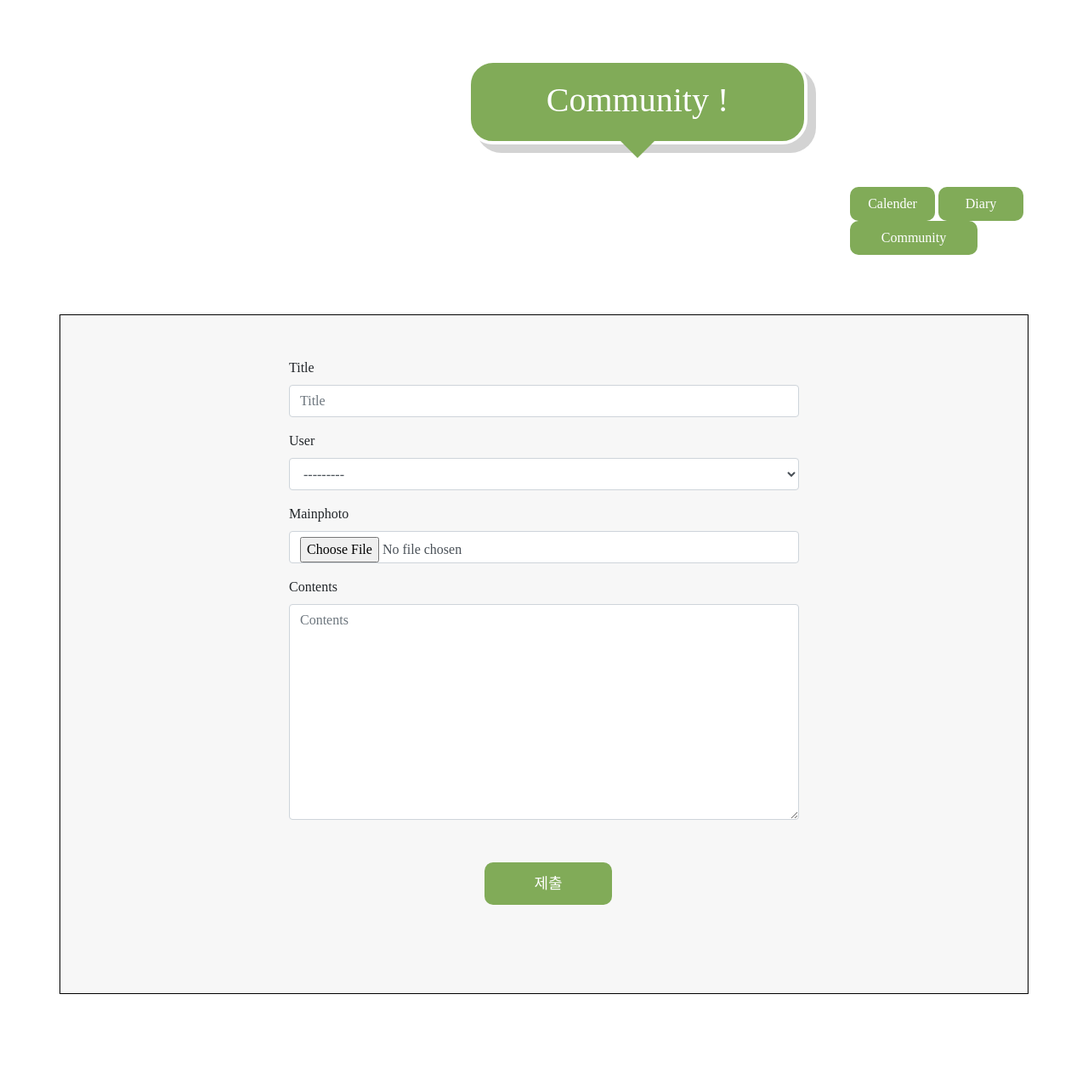
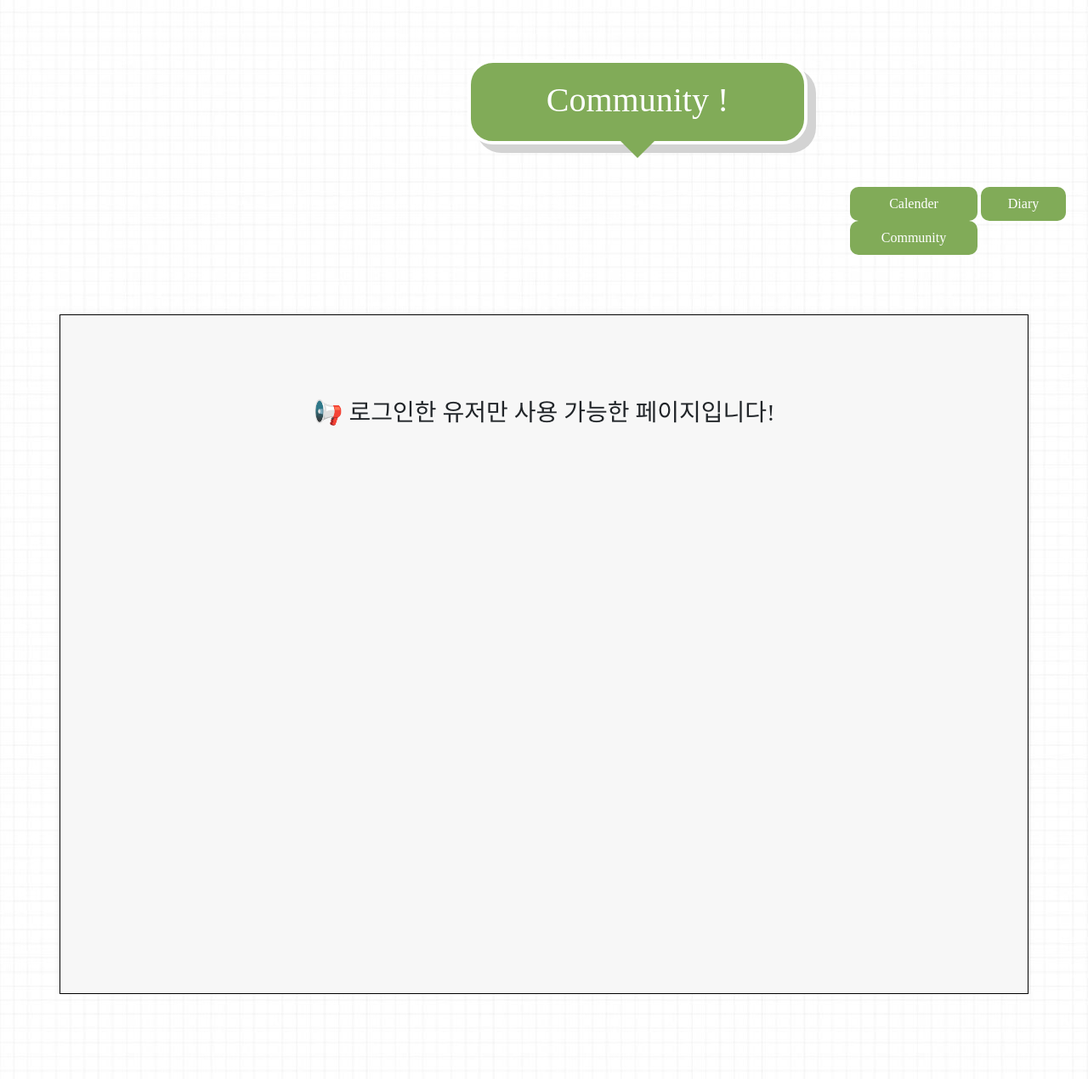
Before and after one commit to Yusang-park/django_study_planner, a Django app: page /community/create/ in a window 1280 px wide. Shown: the whole page at 85% size. Run offline with Django 3.2, Linux system fonts and the light colour scheme; some libraries are stand-ins or nearby versions.

Commit message:
css 수정ㅇ

```diff
--- a/studyPlanner/community/static/css/create.css
+++ b/studyPlanner/community/static/css/create.css
@@ -1,6 +1,9 @@
+body{
+    background-image: url('background.jpg');
+}
 
 *{
-    font-family: G마켓 산스 TTF Medium;
+    font-family: G마켓 산스 TTF;
 }
 
 
@@ -80,7 +83,7 @@ header:after {
 
 .create-btn1{
     background-color: rgb(129, 171, 88);
-    width: 100px;
+    width: 150px;
     height: 40px;
     text-align: center;
     border-radius: 10px;
--- a/studyPlanner/community/static/css/update.css
+++ b/studyPlanner/community/static/css/update.css
@@ -1,3 +1,7 @@
+body{
+    background-image: url('background.jpg');
+}
+
 *{
     font-family: G마켓 산스 TTF;
 }
@@ -79,7 +83,7 @@ header:after {
 
 .create-btn1{
     background-color: rgb(129, 171, 88);
-    width: 100px;
+    width: 150px;
     height: 40px;
     text-align: center;
     border-radius: 10px;
--- a/studyPlanner/community/templates/create.html
+++ b/studyPlanner/community/templates/create.html
@@ -31,12 +31,16 @@
 
 
     <div class='container'>
+    {% if user.is_authenticated %}
     <form method="POST" enctype="multipart/form-data" style='width:600px;height:10px;'>
         {% csrf_token %}
         {% bootstrap_form create_form %}
         <div class='submit'>
         <button type='submit' class='submit_button'>제출</button>
         </div>
+    {% else %}
+    <br><br><h3>📢 로그인한 유저만 사용 가능한 페이지입니다!</h3>
+    {% endif %}
 
     </form>
     </div>
--- a/studyPlanner/community/templates/detail.html
+++ b/studyPlanner/community/templates/detail.html
@@ -13,7 +13,6 @@
     <script src="https://code.jquery.com/jquery-3.4.1.slim.min.js" integrity="sha384-J6qa4849blE2+poT4WnyKhv5vZF5SrPo0iEjwBvKU7imGFAV0wwj1yYfoRSJoZ+n" crossorigin="anonymous"></script>
     <script src="https://cdn.jsdelivr.net/npm/popper.js@1.16.0/dist/umd/popper.min.js" integrity="sha384-Q6E9RHvbIyZFJoft+2mJbHaEWldlvI9IOYy5n3zV9zzTtmI3UksdQRVvoxMfooAo" crossorigin="anonymous"></script>
     <script src="https://stackpath.bootstrapcdn.com/bootstrap/4.4.1/js/bootstrap.min.js" integrity="sha384-wfSDF2E50Y2D1uUdj0O3uMBJnjuUD4Ih7YwaYd1iqfktj0Uod8GCExl3Og8ifwB6" crossorigin="anonymous"></script>
-
     <title>Document</title>
 </head>
 <body>
@@ -43,8 +42,11 @@
     <br><br>
 
     <div class='buttons'>
+    {% if user.is_authenticated %}
+    {% csrf_token %}
     <button type='button' class='update-btn'><a href="{% url 'community:update' my_write.id %}">수정</a></button>
     <button type='button' class='delete-btn'><a href="{% url 'community:delete' my_write.id %}">삭제</a></button>
+    {% endif %}
     </div>
 
     <div id="demotext"></div>
@@ -54,6 +56,8 @@
         {% bootstrap_form comment_form %}
         <button type='submit'>댓글 작성하기</button>
     </form>
+    {% else %}
+    <br><br><h3>📢 로그인한 유저만 댓글을 남길 수 있습니다!</h3>
     {% endif %}
 
     <div class='commentform'>
```
Also changed, not shown: studyPlanner/community/static/css/community.css (+6 -1 lines), studyPlanner/community/static/css/detail.css (+5 -5 lines).
